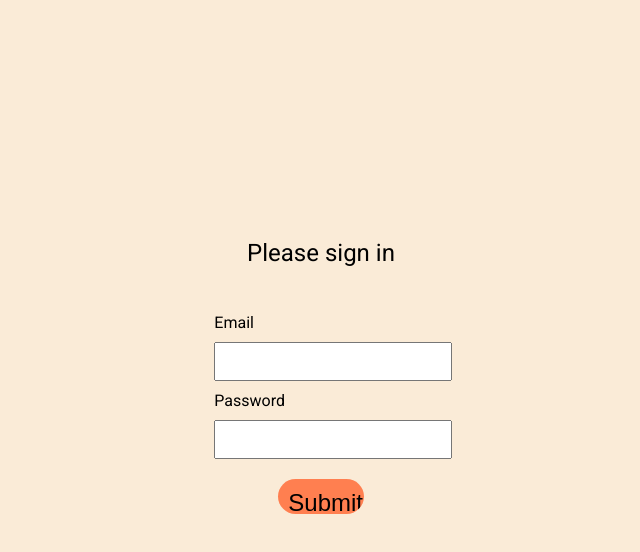
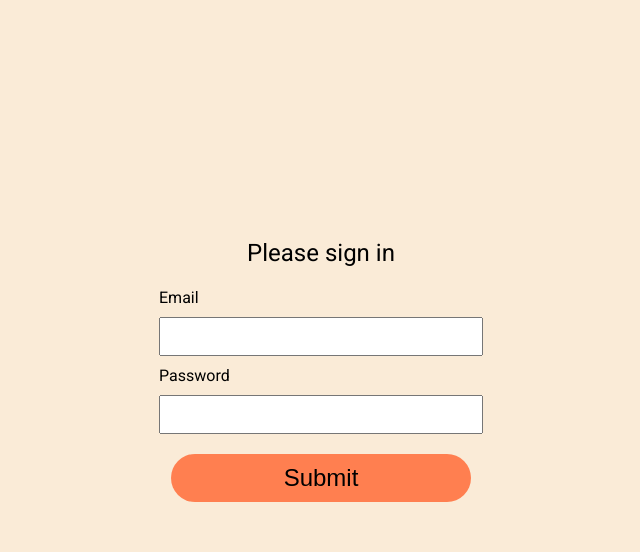
Before and after one commit to dawson-teu/Collaboration_Nation, a plain HTML site: page index.html in a window 1280 px wide. Both pictures are taken after a click on the button "Continue >". Shown: the whole page, without its empty margins (319-959 px from the left). Drawn offline with Linux system fonts and the light colour scheme.

Commit message:
Change website positioning

```diff
--- a/style.css
+++ b/style.css
@@ -11,9 +11,9 @@ body {
     display: none !important;
 }
 
-section#start {
+section {
     display: grid;
-    grid-template-columns: repeat(3, 1fr);
+    grid-template-columns: 25% 1fr 25%;
     grid-template-rows: repeat(3, 1fr);
     width: 100vw;
     height: 100vh;
@@ -64,16 +64,6 @@ button:hover {
     cursor: pointer;
 }
 
-section#login {
-    display: grid;
-    grid-template-columns: repeat(3, 1fr);
-    grid-template-rows: repeat(3, 1fr);
-    width: 100vw;
-    height: 100vh;
-    align-items: center;
-    justify-items: center;
-}
-
 p#signin-text {
     font-size: 24px;
     align-self: end;
@@ -83,8 +73,6 @@ p#signin-text {
 
 form {
     font-family: 'Roboto';
-    width: 50%;
-    height: 65%;
     display: flex;
     flex-direction: column;
     grid-row: 2 / 3;
@@ -96,15 +84,14 @@ label {
 }
 
 input {
-    width: 100%;
-    height: 20%;
+    min-width: 300px;
     margin-top: 10px;
     margin-bottom: 10px;
     padding: 10px;
 }
 
 input#submit {
-    width: 40%;
+    width: auto;
     grid-row: 3 / 4;
     grid-column: 2 / 3;
     align-self: center;
```
